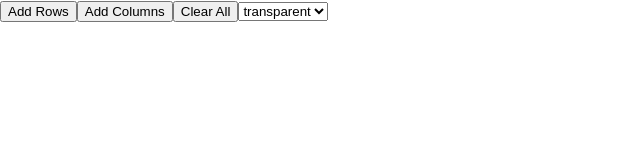
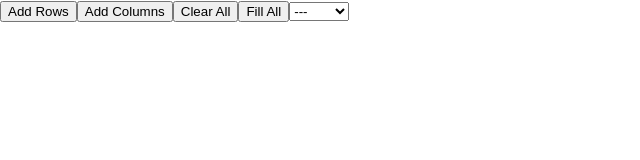
Before and after one commit to 9Mohamedismail/Assignment6, a React (Create React App) app in the folder assignment6/: page / in a window 1280 px wide. Shown: the top 160 px of the page, without its empty margins (0-640 px from the left). Built offline with nearby package versions, Linux system fonts and the light colour scheme.

Commit message:
fillAll button added

```diff
--- a/assignment6/src/components/Table.jsx
+++ b/assignment6/src/components/Table.jsx
@@ -1,4 +1,5 @@
 import React, { useState } from "react";
+import TableCell from "./TableCell";
 import TableRow from "./TableRow";
 
 function Table(props) {
@@ -18,20 +19,20 @@ function Table(props) {
     setColor("transparent");
   };
 
-  const changeColor = (color) => {
-    setColor(color);
+  const fillAll = () => {
+    const cells = document.getElementsByClassName("cell");
+    for (let i = 0; i < cells.length; i++) {
+      cells[i].style.backgroundColor = color;
+    }
+  };
+
+  const handleColorChange = (e) => {
+    setColor(e.target.value);
   };
 
   let table = [];
   for (let i = 0; i < rows; i++) {
-    table.push(
-      <TableRow
-        key={i}
-        columns={columns}
-        color={color}
-        changeColor={changeColor}
-      />
-    );
+    table.push(<TableRow key={i} columns={columns} color={color} />);
   }
 
   return (
@@ -39,8 +40,9 @@ function Table(props) {
       <button onClick={() => addRow()}>Add Rows</button>
       <button onClick={() => addColumn()}>Add Columns</button>
       <button onClick={() => clearAll()}>Clear All</button>
-      <select onChange={(e) => changeColor(e.target.value)}>
-        <option value="transparent">transparent</option>
+      <button onClick={() => fillAll()}>Fill All</button>
+      <select id="color" value={color} onChange={handleColorChange}>
+        <option value="transparent">---</option>
         <option value="black">black</option>
         <option value="yellow">yellow</option>
         <option value="green">green</option>
--- a/assignment6/src/components/TableCell.jsx
+++ b/assignment6/src/components/TableCell.jsx
@@ -1,15 +1,7 @@
 import React from "react";
 
 function TableCell(props) {
-  return (
-    <td
-      className="cell"
-      onClick={() => props.changeColor(props.color)}
-      style={{ backgroundColor: props.color }}
-    >
-      {props.children}
-    </td>
-  );
+  return <td className="cell">{props.children}</td>;
 }
 
 export default TableCell;
--- a/assignment6/src/components/TableRow.jsx
+++ b/assignment6/src/components/TableRow.jsx
@@ -4,9 +4,7 @@ import TableCell from "./TableCell";
 function TableRow(props) {
   let tableColumns = [];
   for (let i = -1; i < props.columns; i++) {
-    tableColumns.push(
-      <TableCell key={i} color={props.color} changeColor={props.changeColor} />
-    );
+    tableColumns.push(<TableCell key={i} color={props.color} />);
   }
   return <tr>{tableColumns}</tr>;
 }
```
